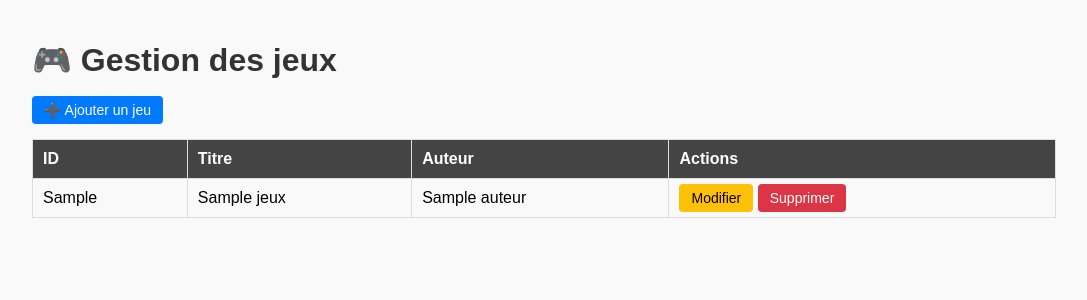
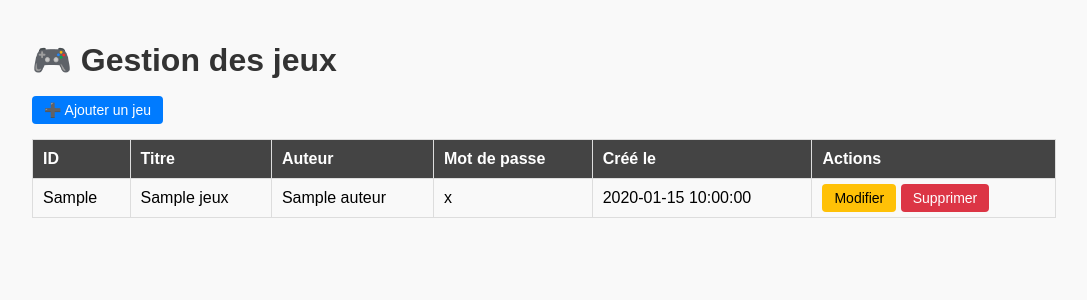
Before and after one commit to Pakal72/station72, a FastAPI app: page /jeux in a window 1280 px wide. Shown: the top 300 px of the page, without its empty margins (96-1183 px from the left). Run offline with FastAPI, Linux system fonts and the light colour scheme; a database or web service that is not in the repository returns one stand-in record (values such as "Sample title"); some libraries are stand-ins or nearby versions.

Commit message:
Affiche mot de passe et date de creation

```diff
--- a/templates/index.html
+++ b/templates/index.html
@@ -12,7 +12,12 @@
         <table>
             <thead>
                 <tr>
-                    <th>ID</th><th>Titre</th><th>Auteur</th><th>Actions</th>
+                    <th>ID</th>
+                    <th>Titre</th>
+                    <th>Auteur</th>
+                    <th>Mot de passe</th>
+                    <th>Créé le</th>
+                    <th>Actions</th>
                 </tr>
             </thead>
             <tbody>
@@ -21,6 +26,8 @@
                     <td>{{ jeu.id_jeu }}</td>
                     <td>{{ jeu.titre }}</td>
                     <td>{{ jeu.auteur }}</td>
+                    <td>{{ jeu.motdepasse }}</td>
+                    <td>{{ jeu.date_creation }}</td>
                     <td>
                         <a href="/jeux/edit/{{ jeu.id_jeu }}" class="btn btn-secondary">Modifier</a>
                         <a href="/jeux/delete/{{ jeu.id_jeu }}" class="btn btn-danger" onclick="return confirm('Êtes-vous sûr de vouloir supprimer ce jeu ?');">Supprimer</a>
```
